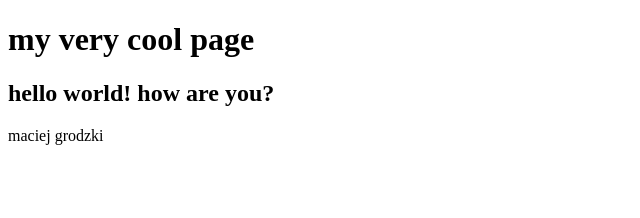
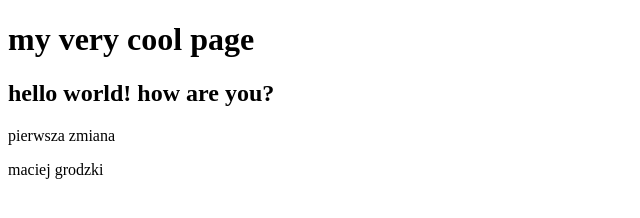
Before and after one commit to MaciejGrodzki/nauka-gita-2, a plain HTML site: page index.html in a window 1280 px wide. Shown: the whole page, without its empty margins (0-640 px from the left). Drawn offline with Linux system fonts and the light colour scheme.

Commit message:
Add text to index.html

```diff
--- a/index.html
+++ b/index.html
@@ -7,6 +7,7 @@
 <body>
     <h1>my very cool page</h1>
     <h2>hello world! how are you?</h2>
+    <p>pierwsza zmiana</p>
     <p>maciej grodzki</p>
 </body>
 </html>
```
